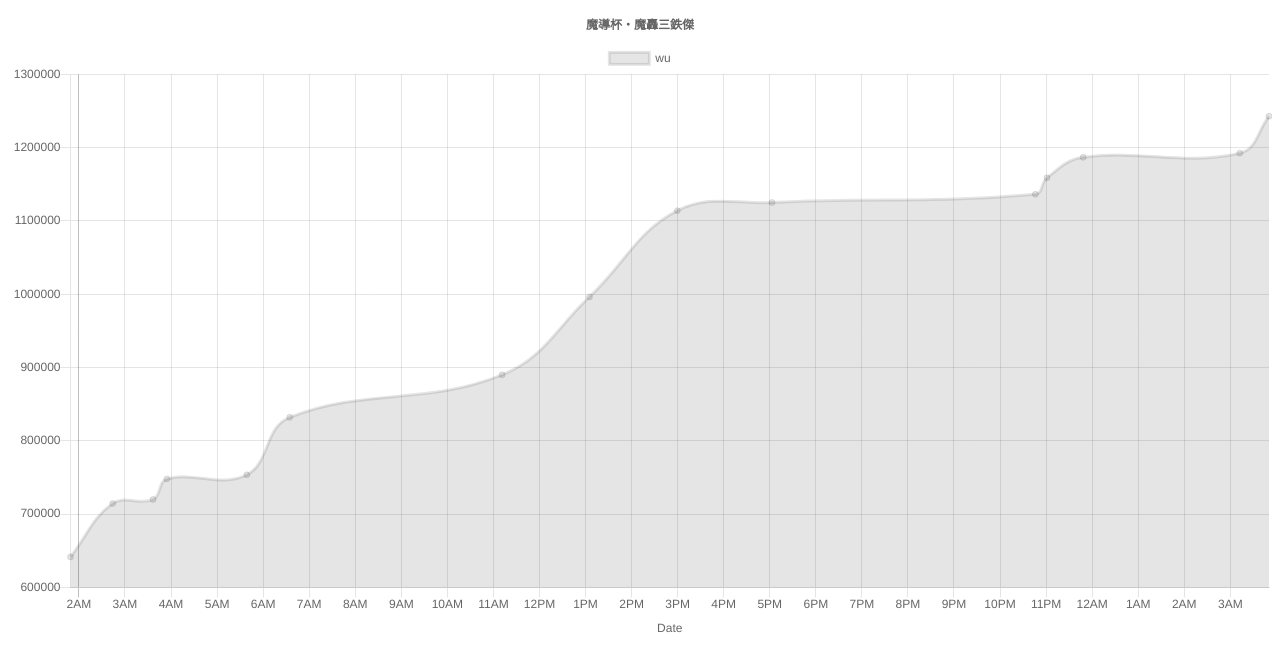
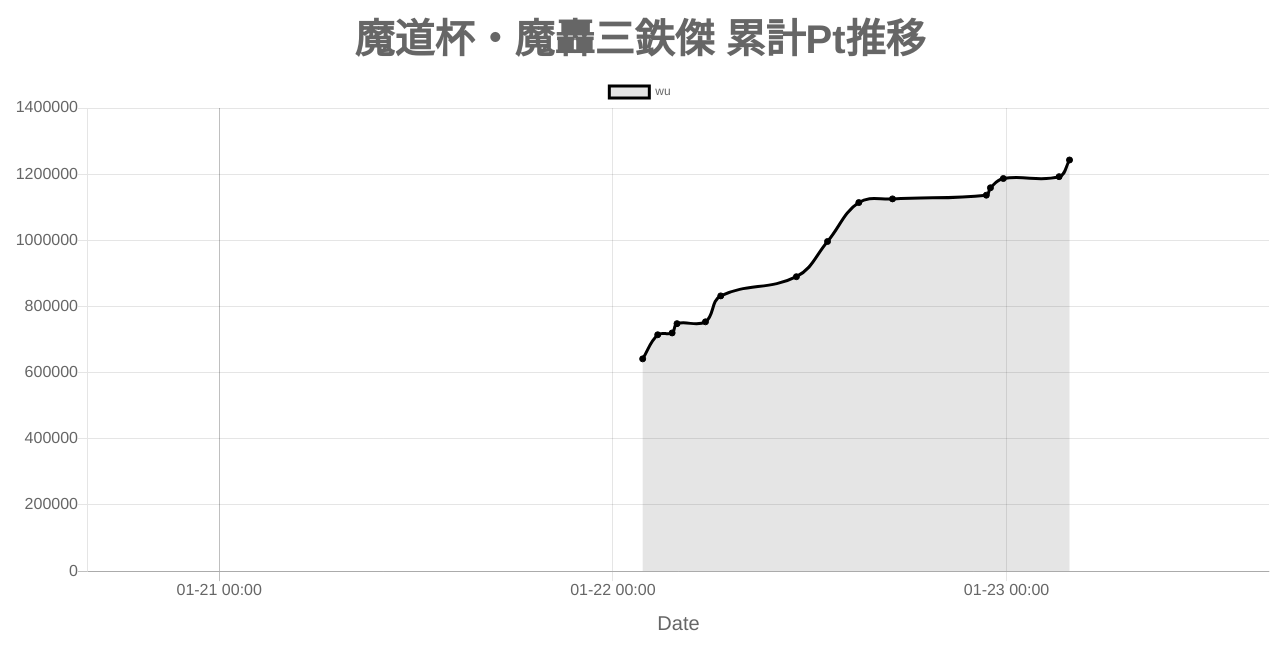
Before and after one commit to wukann/chartjs-html, a website: page index.html in a window 1280 px wide. Drawn offline with nearby package versions, Linux system fonts and the light colour scheme.

Commit message:
modify chart parameters

```diff
--- a/index.html
+++ b/index.html
@@ -30,14 +30,18 @@
         data: {
           datasets: [{
             label: 'wu',
-            data: rowData
+            data: rowData,
+            borderColor: 'rgba(0,0,0,1)',
+            pointBorderColor: 'rgba(0,0,0,1)',
+            pointBackgroundColor: 'rgba(0,0,0,1)'
           }]
         },
         options: {
           responsive: true,
           title: {
             display: true,
-            text: "魔導杯・魔轟三鉄傑"
+            text: "魔道杯・魔轟三鉄傑 累計Pt推移",
+            fontSize: 40
           },
           scales: {
             xAxes: [{
@@ -45,11 +49,28 @@
               display: true,
               scaleLabel: {
                 display: true,
-                labelString: 'Date'
-              }//,
-              // time: {
-              //   // unit: TimeUnit.day
-              // }
+                labelString: 'Date',
+                fontSize: 20
+              },
+              ticks: {
+                fontSize: 16
+              },
+              time: {
+                unit: 'day',
+                min: moment('2017-01-20T16:00').toDate(),
+                max: moment('2017-01-23T16:00').toDate(),
+                displayFormats: {
+                  day: 'MM-DD HH:mm'
+                }
+              }
+            }],
+            yAxes: [{
+              type: 'linear',
+              display: true,
+              ticks: {
+                beginAtZero: true,
+                fontSize: 16
+              }
             }]
           }
         }
```
